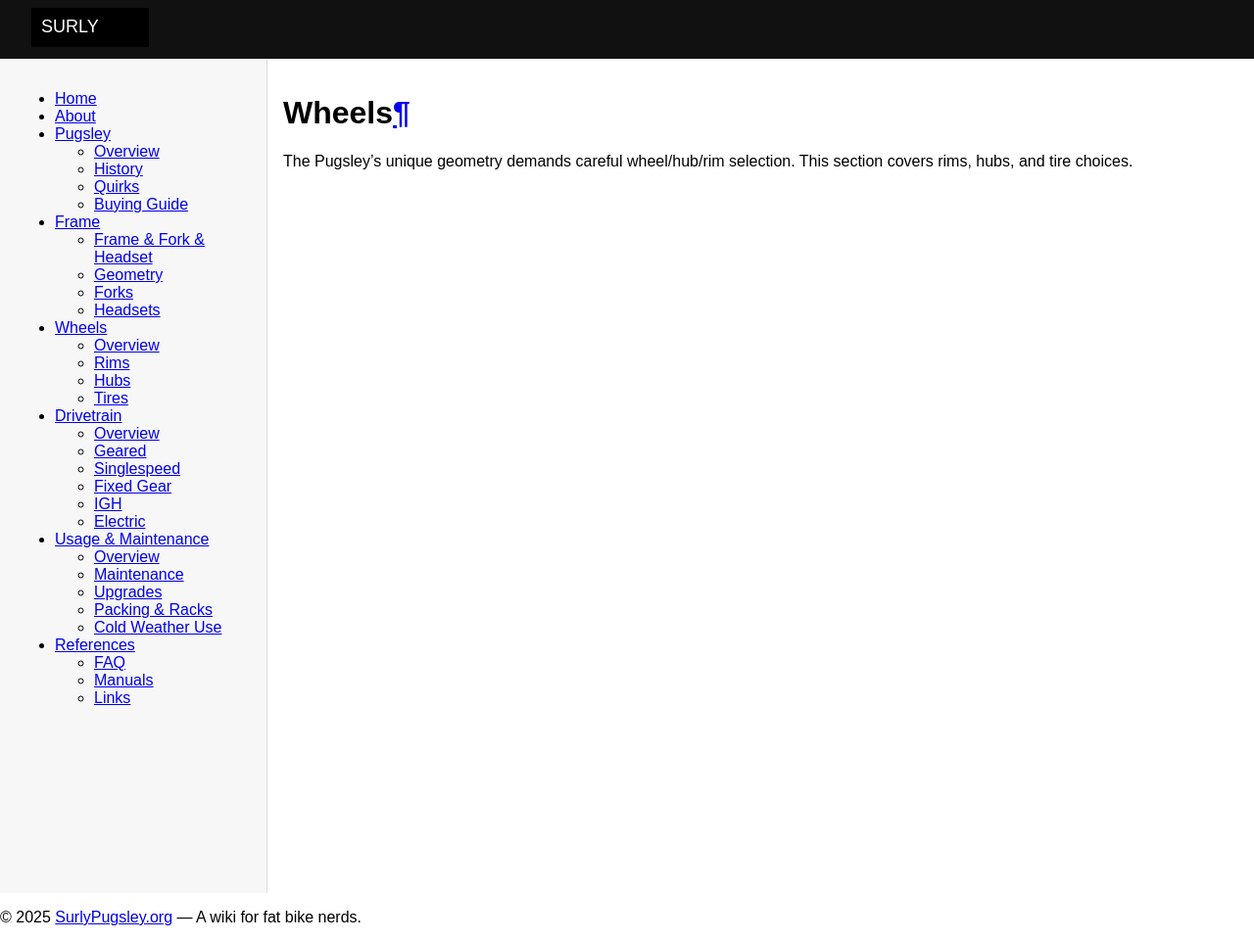
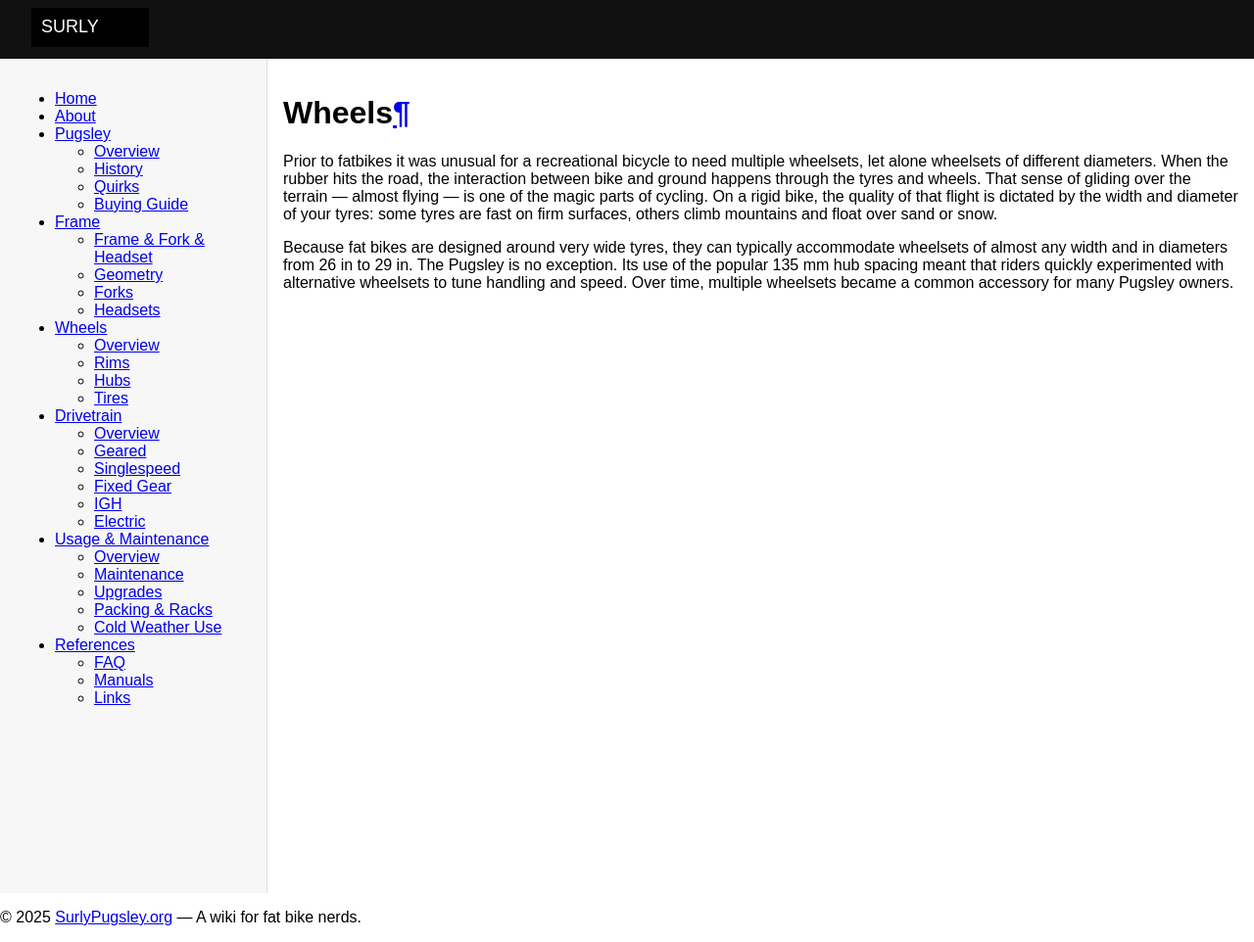
Before and after one commit to rpvnwnkl/SurlyPugsley, an MkDocs documentation site: the page built from docs/wheels/index.md, in a window 1280 px wide. Shown: the whole page at 98% size. Built offline with MkDocs 1.6.1, drawn with Linux system fonts in a browser that asks for light colours.

Commit message:
Enhance wheels section with aWrite wheels overview introductiondditional context
Expanded the section on wheels to include historical context and the impact of wheelsets on cycling experience.

```diff
--- a/docs/wheels/index.md
+++ b/docs/wheels/index.md
@@ -1,3 +1,5 @@
 # Wheels
 
-The Pugsley’s unique geometry demands careful wheel/hub/rim selection. This section covers rims, hubs, and tire choices.
+Prior to fatbikes it was unusual for a recreational bicycle to need multiple wheelsets, let alone wheelsets of different diameters. When the rubber hits the road, the interaction between bike and ground happens through the tyres and wheels. That sense of gliding over the terrain — almost flying — is one of the magic parts of cycling. On a rigid bike, the quality of that flight is dictated by the width and diameter of your tyres: some tyres are fast on firm surfaces, others climb mountains and float over sand or snow.
+
+Because fat bikes are designed around very wide tyres, they can typically accommodate wheelsets of almost any width and in diameters from 26 in to 29 in. The Pugsley is no exception. Its use of the popular 135 mm hub spacing meant that riders quickly experimented with alternative wheelsets to tune handling and speed. Over time, multiple wheelsets became a common accessory for many Pugsley owners.
```
